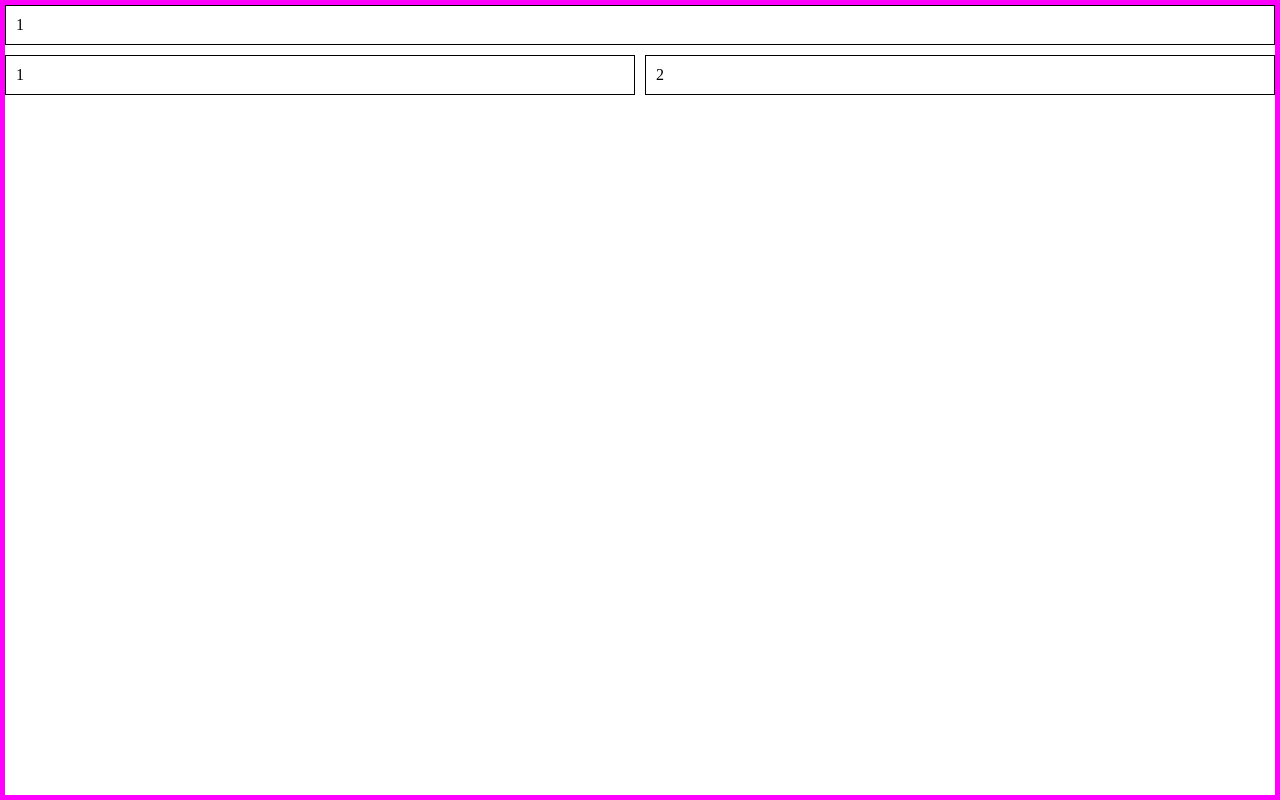
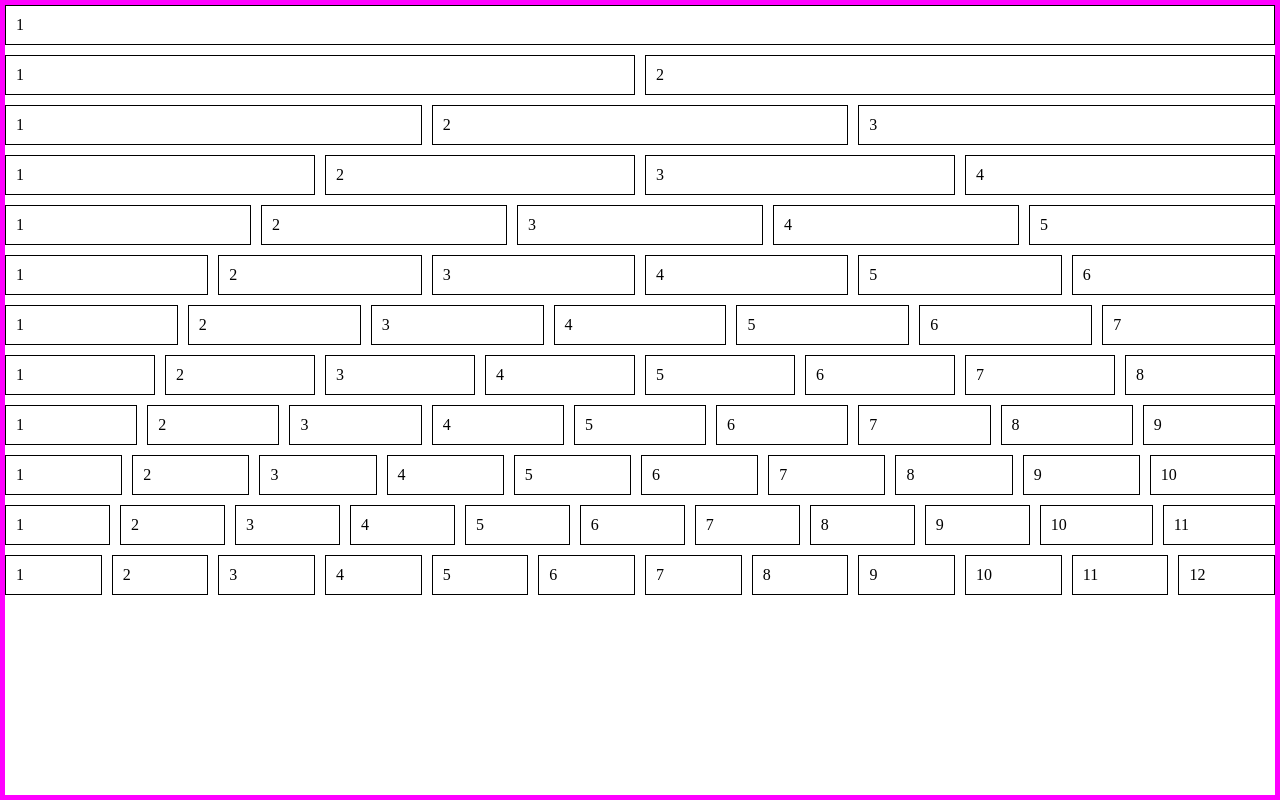
Before and after one commit to jorisMboutrecht/frontend-periode2, a plain HTML site: page opdracht1/index.html in a window 1280 px wide. Drawn offline with Linux system fonts and the light colour scheme.

Commit message:
Enhance layout by adding additional rows and columns in index.html

```diff
--- a/opdracht1/index.html
+++ b/opdracht1/index.html
@@ -9,17 +9,106 @@
 <body>
     <div class="container">
     <div class="row">
-      <div class="col-12">
-        1
-      </div>
+      <div class="col-12">1</div>
     </div>
     <div class="row">
-      <div class="col-11">
-        1
-      </div>
-      <div class="col-11">
-        2
-      </div>
+      <div class="col-11">1</div>
+      <div class="col-11">2</div>
+    </div>
+    <div class="row">
+      <div class="col-10">1</div>
+      <div class="col-10">2</div>
+      <div class="col-10">3</div>
+    </div>
+    <div class="row">
+      <div class="col-9">1</div>
+      <div class="col-9">2</div>
+      <div class="col-9">3</div>
+      <div class="col-9">4</div>
+    </div>
+    <div class="row">
+      <div class="col-8">1</div>
+      <div class="col-8">2</div>
+      <div class="col-8">3</div>
+      <div class="col-8">4</div>
+      <div class="col-8">5</div>
+    </div>
+    <div class="row">
+      <div class="col-7">1</div>
+      <div class="col-7">2</div>
+      <div class="col-7">3</div>
+      <div class="col-7">4</div>
+      <div class="col-7">5</div>
+      <div class="col-7">6</div>
+    </div>
+    <div class="row">
+      <div class="col-6">1</div>
+      <div class="col-6">2</div>
+      <div class="col-6">3</div>
+      <div class="col-6">4</div>
+      <div class="col-6">5</div>
+      <div class="col-6">6</div>
+      <div class="col-6">7</div>
+    </div>
+    <div class="row">
+      <div class="col-5">1</div>
+      <div class="col-5">2</div>
+      <div class="col-5">3</div>
+      <div class="col-5">4</div>
+      <div class="col-5">5</div>
+      <div class="col-5">6</div>
+      <div class="col-5">7</div>
+      <div class="col-5">8</div>
+    </div>
+    <div class="row">
+      <div class="col-4">1</div>
+      <div class="col-4">2</div>
+      <div class="col-4">3</div>
+      <div class="col-4">4</div>
+      <div class="col-4">5</div>
+      <div class="col-4">6</div>
+      <div class="col-4">7</div>
+      <div class="col-4">8</div>
+      <div class="col-4">9</div>
+    </div>
+    <div class="row">
+      <div class="col-3">1</div>
+      <div class="col-3">2</div>
+      <div class="col-3">3</div>
+      <div class="col-3">4</div>
+      <div class="col-3">5</div>
+      <div class="col-3">6</div>
+      <div class="col-3">7</div>
+      <div class="col-3">8</div>
+      <div class="col-3">9</div>
+      <div class="col-3">10</div>
+    </div>
+    <div class="row">
+      <div class="col-2">1</div>
+      <div class="col-2">2</div>
+      <div class="col-2">3</div>
+      <div class="col-2">4</div>
+      <div class="col-2">5</div>
+      <div class="col-2">6</div>
+      <div class="col-2">7</div>
+      <div class="col-2">8</div>
+      <div class="col-2">9</div>
+      <div class="col-2">10</div>
+      <div class="col-2">11</div>
+    </div>
+    <div class="row">
+      <div class="col-1">1</div>
+      <div class="col-1">2</div>
+      <div class="col-1">3</div>
+      <div class="col-1">4</div>
+      <div class="col-1">5</div>
+      <div class="col-1">6</div>
+      <div class="col-1">7</div>
+      <div class="col-1">8</div>
+      <div class="col-1">9</div>
+      <div class="col-1">10</div>
+      <div class="col-1">11</div>
+      <div class="col-1">12</div>
     </div>
   </div>
 </body>
```
